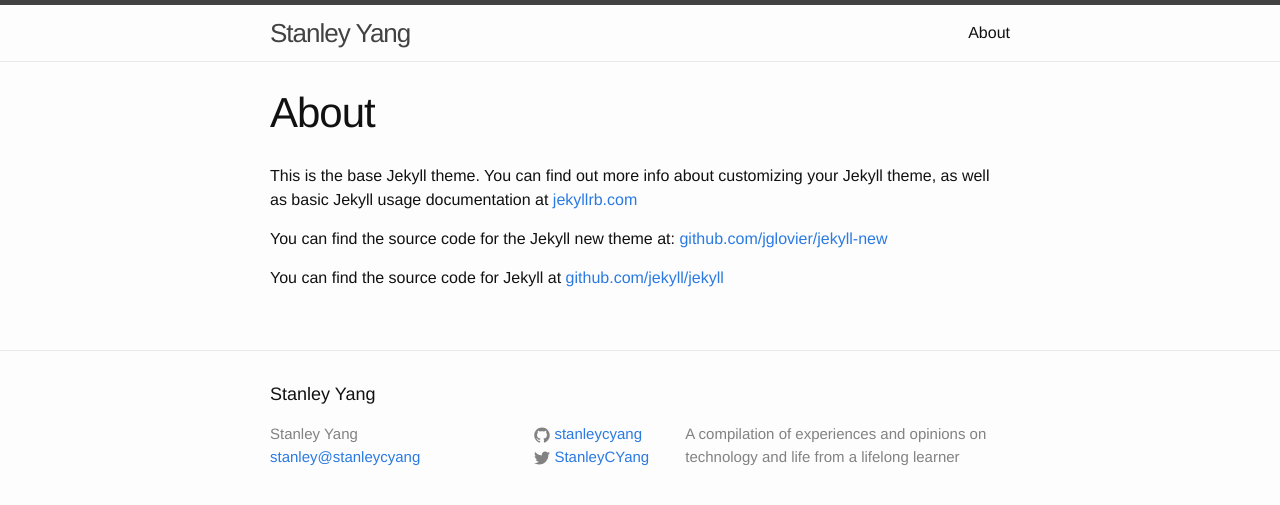
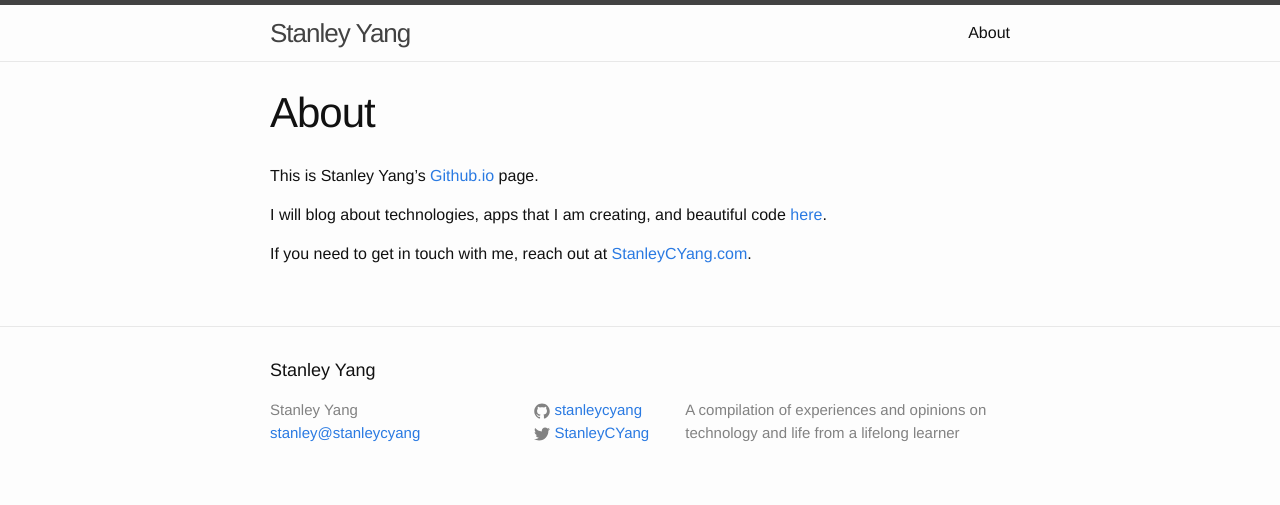
Before and after one commit to stanleycyang/stanleycyang.github.io, a Jekyll site: the page built from about.md, in a window 1280 px wide. Shown: the top 505 px of the page. Built offline with Jekyll 4.4.1, drawn with Linux system fonts in a browser that asks for light colours.

Commit message:
Added gitignore and modified about.md

```diff
--- a/_includes/head.html
+++ b/_includes/head.html
@@ -6,6 +6,7 @@
     <title>{% if page.title %}{{ page.title }}{% else %}{{ site.title }}{% endif %}</title>
     <meta name="description" content="{{ site.description }}">
 
+    {% comment %}<link rel="stylesheet" href="bower_components/bootstrap/dist/css/bootstrap.min.css">{% endcomment %}
     <link rel="stylesheet" href="{{ "/css/main.css" | prepend: site.baseurl }}">
     <link rel="canonical" href="{{ page.url | replace:'index.html','' | prepend: site.baseurl | prepend: site.url }}">
 </head>
--- a/about.md
+++ b/about.md
@@ -4,8 +4,9 @@ title: About
 permalink: /about/
 ---
 
-This is the base Jekyll theme. You can find out more info about customizing your Jekyll theme, as well as basic Jekyll usage documentation at [jekyllrb.com](http://jekyllrb.com/)
+This is Stanley Yang's [Github.io](https://github.com/stanleycyang) page.
 
-You can find the source code for the Jekyll new theme at: [github.com/jglovier/jekyll-new](https://github.com/jglovier/jekyll-new)
+I will blog about technologies, apps that I am creating, and beautiful code [here](http://stanleycyang.github.io).
 
-You can find the source code for Jekyll at [github.com/jekyll/jekyll](https://github.com/jekyll/jekyll)
+If you need to get in touch with me, reach out at
+[StanleyCYang.com](http://www.stanleycyang.com).
```
Also changed, not shown: bower.json (added, +20 -0 lines), 1 other file.
